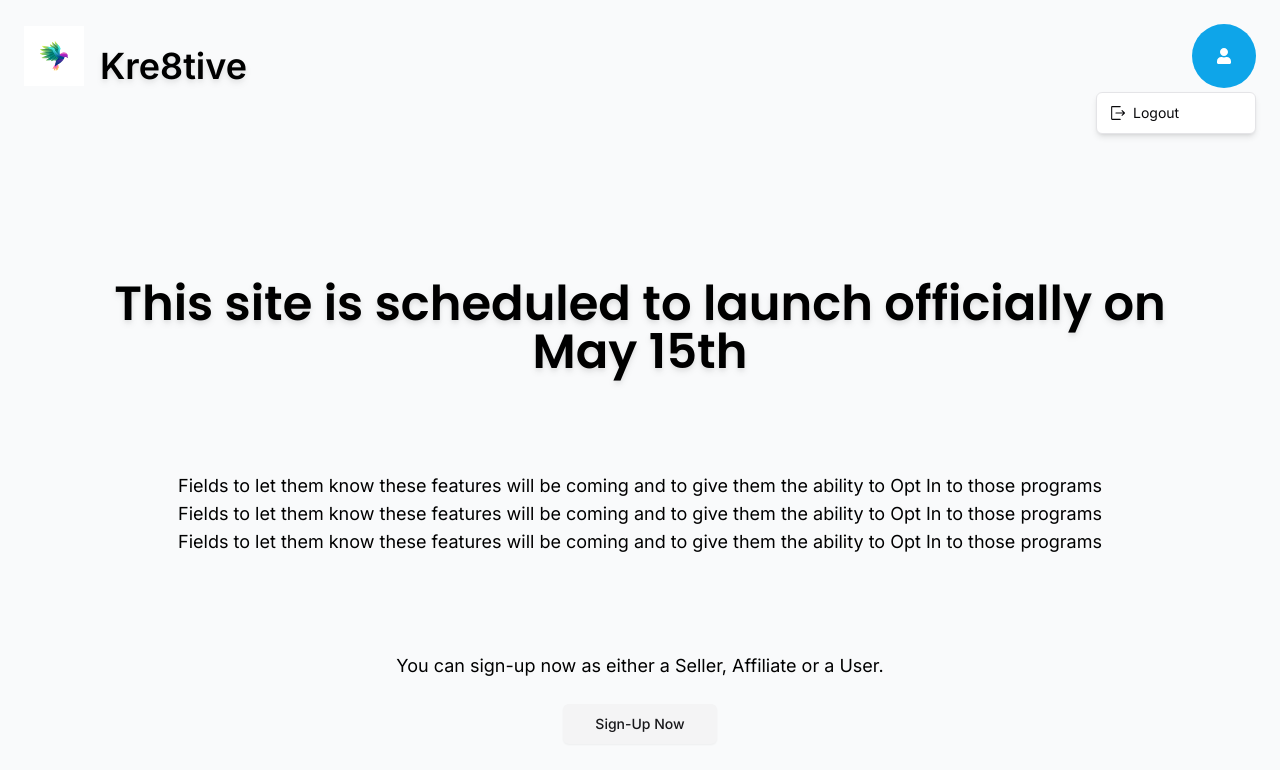
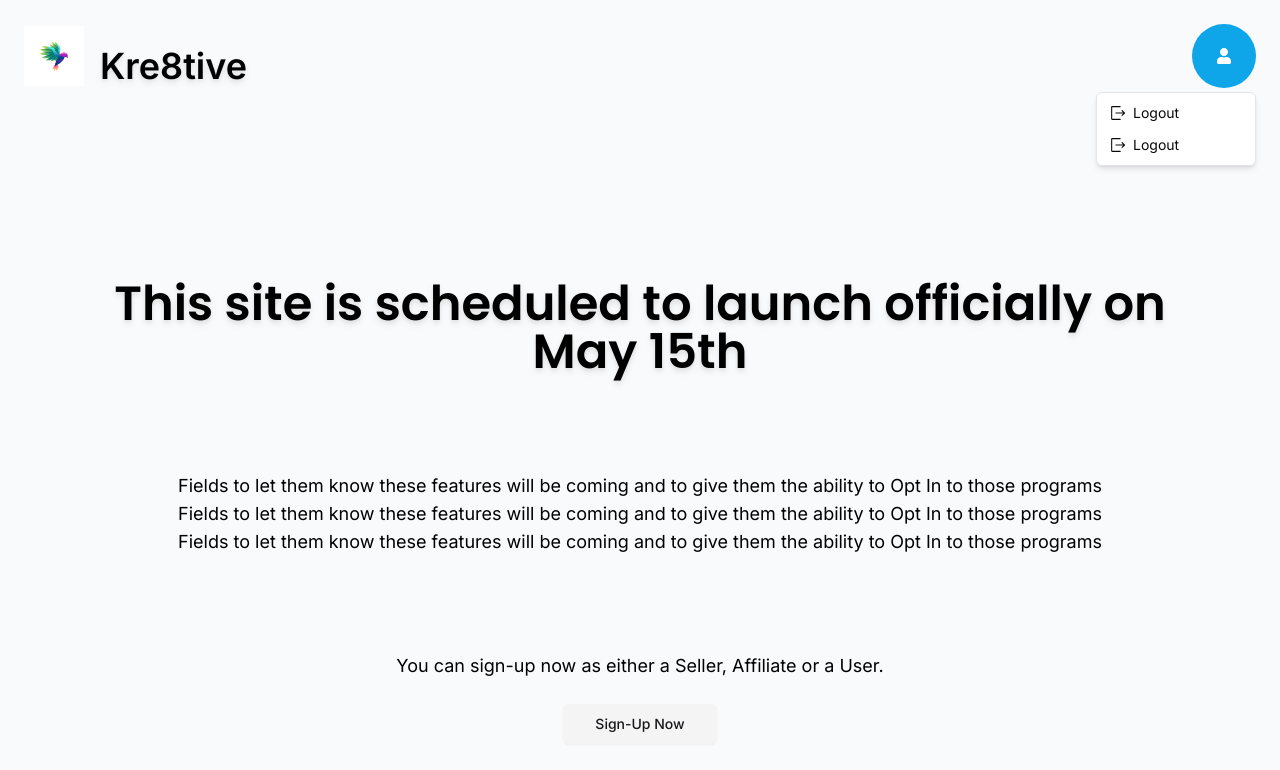
Before and after one commit to Dev0715/Next-OAuth-Payment-AWS, a Next.js app: page / in a window 1280 px wide. Both pictures are taken after a click on the button 1224 px from the left and 56 px from the top of the page. Shown: the top 770 px of the page. Built offline with nearby package versions, Linux system fonts and the light colour scheme; no server answers.

Commit message:
add dropdown menu item

```diff
--- a/app/_components/navbar.tsx
+++ b/app/_components/navbar.tsx
@@ -1,6 +1,7 @@
 "use client";
 
 import { UserButton } from "@/components/auth/user-button";
+import Link from "next/link";
 
 export const Navbar = () => {
   return (
@@ -8,7 +9,9 @@ export const Navbar = () => {
       <div className="w-full flex">
         <div className="w-full flex items-end gap-4">
           <img src="./logo.svg" width="60" height="60" />
-          <p className="text-4xl font-semibold text-black drop-shadow-md">Kre8tive</p>
+          <Link href="/">
+            <p className="text-4xl font-semibold text-black drop-shadow-md">Kre8tive</p>
+          </Link>
         </div>
       </div>
       <UserButton />
--- a/components/auth/user-button.tsx
+++ b/components/auth/user-button.tsx
@@ -27,10 +27,14 @@ export const UserButton = () => {
         </Avatar>
       </DropdownMenuTrigger>
       <DropdownMenuContent className="w-40" align="end">
+        <DropdownMenuItem>
+          <ExitIcon className="h-4 w-4 mr-2" />
+          <span>Logout</span>
+        </DropdownMenuItem>
         <LogoutButton>
           <DropdownMenuItem>
             <ExitIcon className="h-4 w-4 mr-2" />
-            Logout
+            <span>Logout</span>
           </DropdownMenuItem>
         </LogoutButton>
       </DropdownMenuContent>
```
